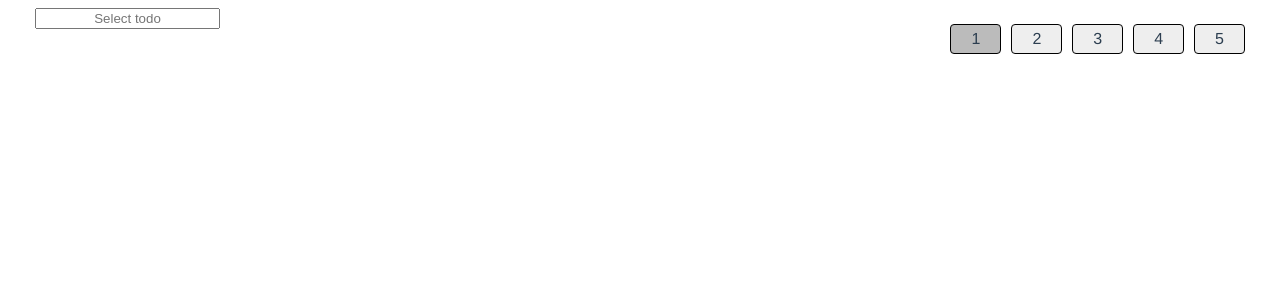
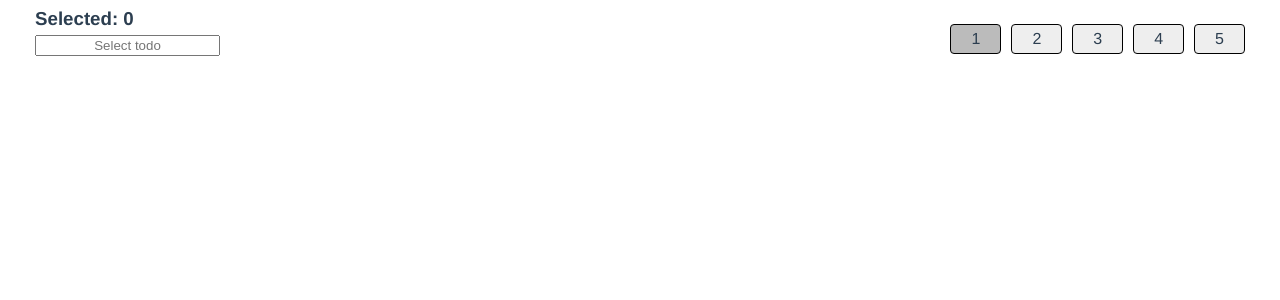
Before and after one commit to olzx/choice-loaded-tasks, a Vue app: page / in a window 1280 px wide. Shown: the top 300 px of the page. Built offline with nearby package versions, Linux system fonts and the light colour scheme; no server answers.

Commit message:
added deleting text from input when deleting this todo

```diff
--- a/src/components/SelectedTodo.vue
+++ b/src/components/SelectedTodo.vue
@@ -1,5 +1,6 @@
 <template>
     <section>
+        <h3 class="selected__title">Selected: {{ selectedTodo.length }}</h3>
         <SelectedTodoEditing
             v-bind:active-todo="todoChange"
             v-on:editing-todo="$emit('editing-todo', $event)"
@@ -8,7 +9,7 @@
             v-bind:todo-items="selectedTodo"
             v-bind:is-close-button="true"
             v-on:todo:select="todoSelected"
-            v-on:todo:remove="$emit('todo:remove', $event)"
+            v-on:todo:remove="onTodoRemove"
         ></ViewTodoItems>
     </section>
 </template>
@@ -37,11 +38,21 @@ export default {
         todoSelected: function(todo) {
             this.todoChange = todo
             console.log('Selected: ', todo.title)
+        },
+        onTodoRemove: function($event) {
+            this.$emit('todo:remove', $event)
+
+            if ($event === this.todoChange) {
+                this.todoChange = {}
+            }
         }
     }
 }
 </script>
 
 <style scoped>
-
+.selected__title {
+    margin-top: 0px;
+    margin-bottom: 5px;
+}
 </style>
```
